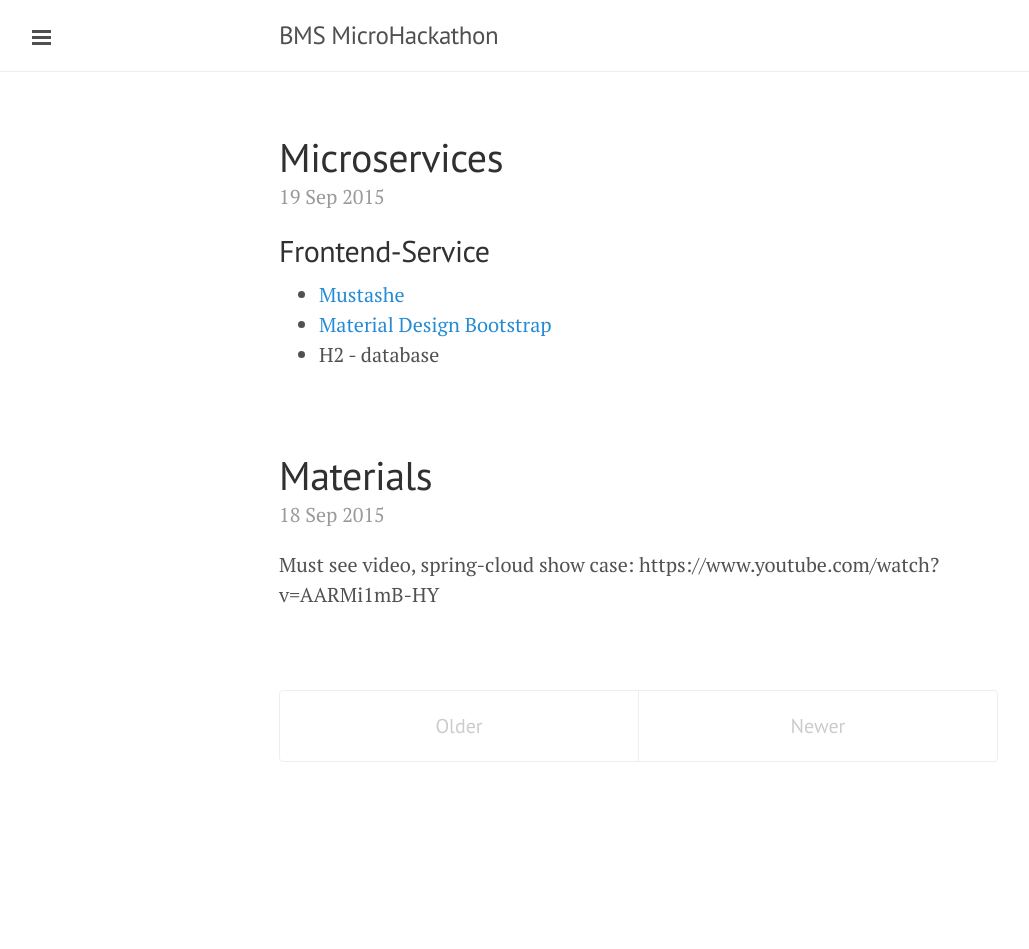
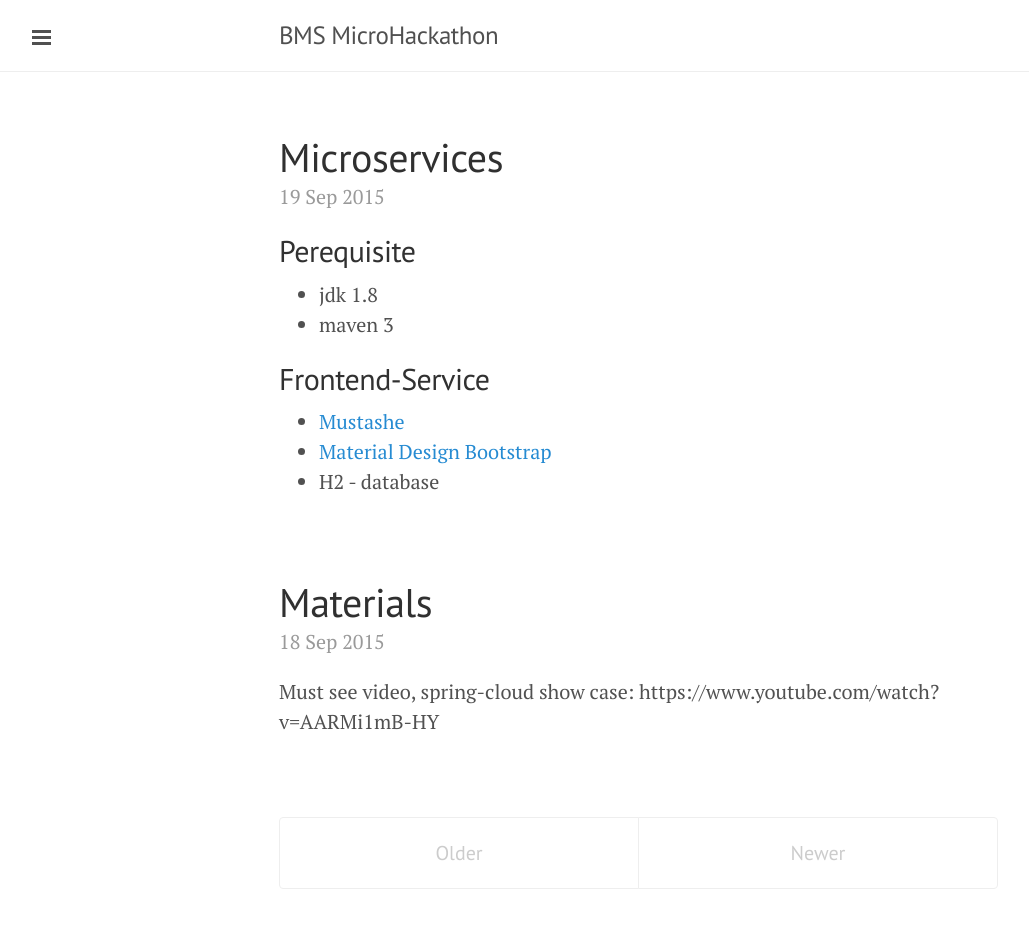
Before and after one commit to bms-devs/bms-hackathon-2015-09-26.github.io, a Jekyll site: the page built from index.html, in a window 1280 px wide. Shown: the whole page, without its empty margins (1-1030 px from the left). Built offline with Jekyll 4.4.1, drawn with Linux system fonts in a browser that asks for light colours; Markdown is read by kramdown in place of the engine named in the settings; the list of posts is cut into pages by our own code; before the commit the page ends 900 px from its top, so only the background shows below that.

Commit message:
Update 2015-09-19-microservices.md

```diff
--- a/_posts/2015-09-19-microservices.md
+++ b/_posts/2015-09-19-microservices.md
@@ -1,3 +1,7 @@
+## Perequisite
+* jdk 1.8
+* maven 3
+
 ## Frontend-Service
 * [Mustashe](https://github.com/mjeanroy/springmvc-mustache)
 * [Material Design Bootstrap](http://mdbootstrap.com)
```
